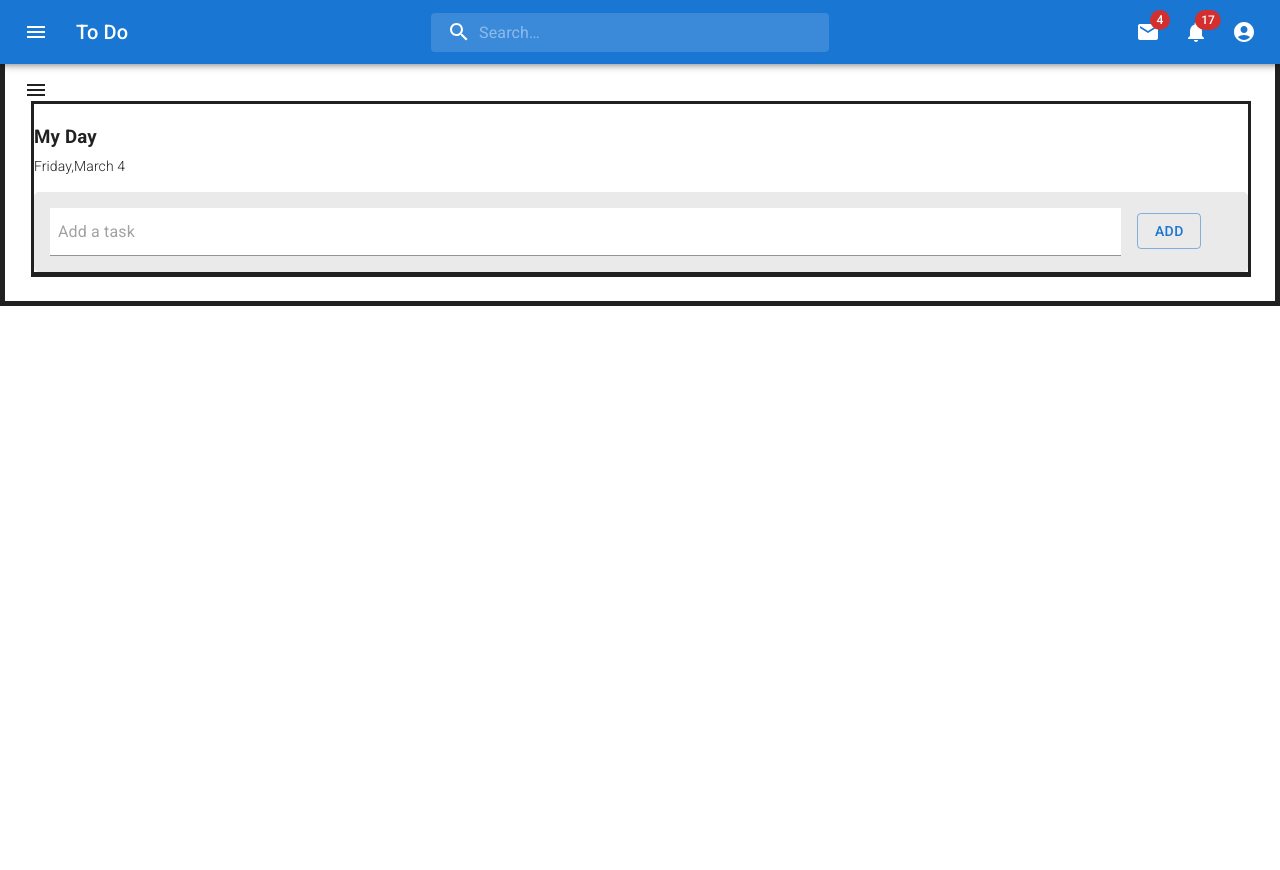
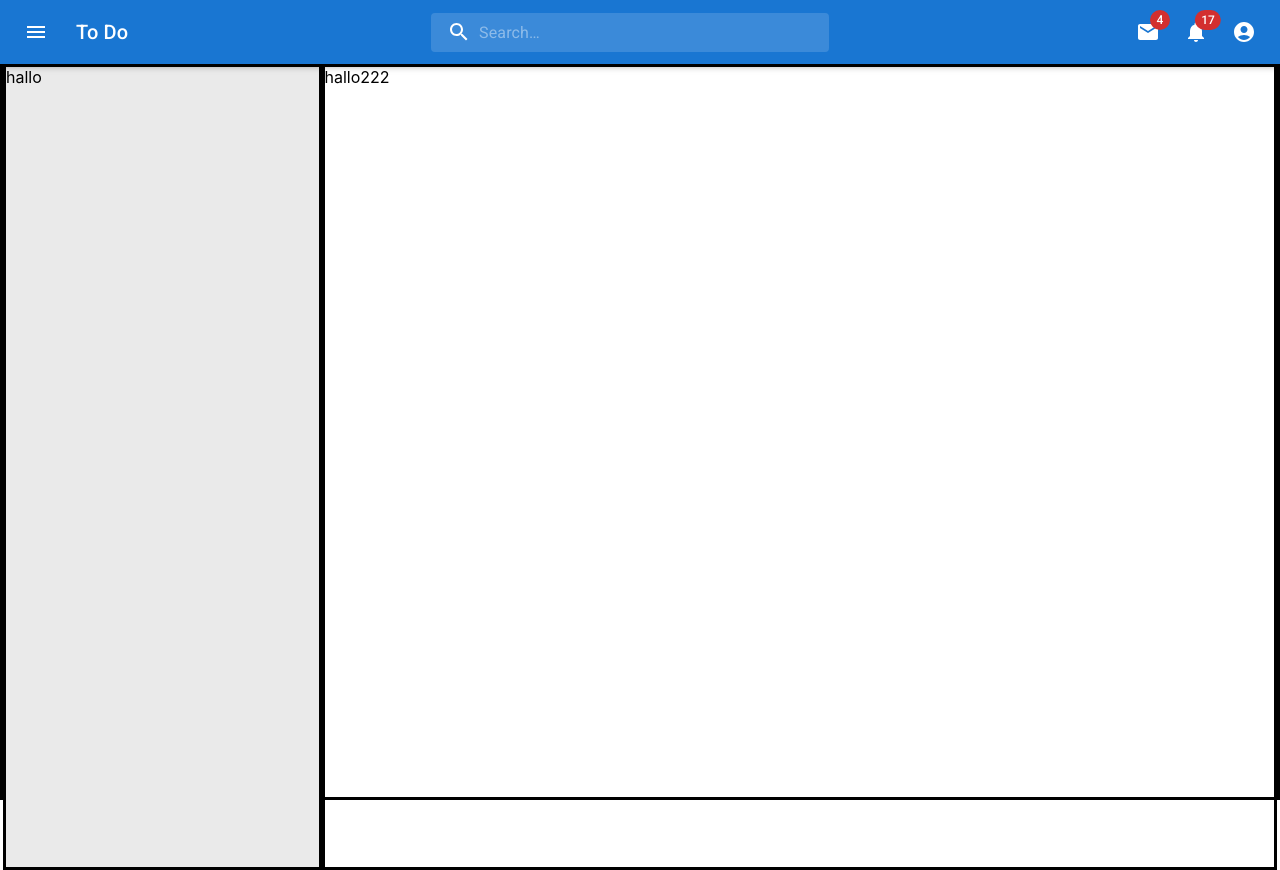
Before and after one commit to Hamzashahfiq/react-todo, a React (Create React App) app: page / in a window 1280 px wide. Before the commit the page ends 800 px from the top, so only its background shows below. Built offline with nearby package versions, Linux system fonts and the light colour scheme.

Commit message:
make left navbar by using custom css

```diff
--- a/src/App.css
+++ b/src/App.css
@@ -1,7 +1,11 @@
 .App {
   text-align: center;
 }
-
+.mpZero{
+  box-sizing: border-box;
+  margin: 0;
+  padding: 0;
+}
 .App-logo {
   height: 40vmin;
   pointer-events: none;
--- a/src/App.js
+++ b/src/App.js
@@ -4,9 +4,9 @@ import Home from './pages/home/Home';
 
 function App() {
   return (
-    <>
+    <div className='mpZero'>
       <Home />
-    </>
+    </div>
   );
 }
 
--- a/src/component/mainContentWithDrawer/PersistentDrawerLeft.js
+++ b/src/component/mainContentWithDrawer/PersistentDrawerLeft.js
@@ -121,11 +121,11 @@ export default function PersistentDrawerLeft() {
 
 
   return (
-    <Box sx={{ display: 'flex', flexDirection: 'column',maxHeight:'100vh' ,overflow:'auto',border:5}} >
+    <Box sx={{border:1}}>
       <CssBaseline />
       {/* <AppBar position="fixed" open={open}>
         <Toolbar> */}
-      <Box sx={{ position: "fixed", top: "70px", left: { xs: "20px", sm: '28px' } }}>
+      <Box sx={{ position: "fixed", top: "70px", left: { xs: "20px", sm: '28px' }, border:2 }}>
         <IconButton
           color="inherit"
           aria-label="open drawer"
@@ -189,7 +189,7 @@ export default function PersistentDrawerLeft() {
       </Drawer>
       <Main open={open}>
         <DrawerHeader />
-          <Box sx={{ marginLeft: { xs: '234px', sm: '242px' }, mt: 1, border: 3 }}>
+          <Box sx={{ marginLeft: { xs: '234px', sm: '242px' }, mt: 2, border: 2 }}>
             <Box component="h3" mb='0'>
               My Day
             </Box>
@@ -200,7 +200,8 @@ export default function PersistentDrawerLeft() {
               <InputTask inputTask={inputTask} setInputTask={setInputTask} onSubmitHandler={onSubmitHandler} />
             </Box>
           </Box>
-          <Box sx={{ marginLeft: { xs: '234px', sm: '242px' }, px: 4, maxHeight:'100%', overflow: "auto", border: 1 }} >
+
+          <Box sx={{ marginLeft: { xs: '234px', sm: '242px' }, px: 4, maxHeight: { xs: '50vh', md: '60vh' }, overflow: "auto", border: 1, mt: { xs: 28, md: 22 }, mr: { xs: 0, md: 2 } }} >
             {
               taskData.map((item) => {
                 return (<Box sx={{ borderBottom: 1, wordWrap: 'break-word', borderColor: '#e0e0e0', width: "100%", minHeight: "fit-content" }}><Grid container> <Grid item xs={12} md={10} sx={{ py: 2, px: 2 }}>{item.taskDetail}</Grid>
--- a/src/pages/home/Home.js
+++ b/src/pages/home/Home.js
@@ -1,12 +1,27 @@
 import React from 'react'
 import PrimarySearchAppBar from '../../component/navBar/PrimarySearchAppBar';
-import PersistentDrawerLeft from '../../component/mainContentWithDrawer/PersistentDrawerLeft';
+import '../../App.css';
+import Box from '@mui/material/Box';
+import Grid from '@mui/material/Grid';
 
 export default function Home() {
+
     return (
-        <>
-        <PrimarySearchAppBar />
-        <PersistentDrawerLeft />
-        </>
+        <Box className='mpZero'>
+            <Box className='mpZero' sx={{ height: '100vh', position: 'relative', border: 3 }} >
+                <PrimarySearchAppBar />
+                <Box sx={{ width: '100%', mt: { xs: 6, md: '61px' }, position: 'absolute', }}>
+                    <Grid container sx={{ height: '100vh' }}>
+                        <Grid item xs={12} sm={3}>
+                            <Box sx={{ height:'100%',bgcolor: '#EAEAEA',minWidth:'fit-content',border: 3}}>hallo</Box>
+                        </Grid>
+
+                        <Grid item xs={12} sm={9}>
+                            <Box sx={{height:'100%',minWidth:'fit-content' ,border: 3}}>hallo222</Box>
+                        </Grid>
+                    </Grid>
+                </Box>
+            </Box>
+        </Box>
     )
 }
```
